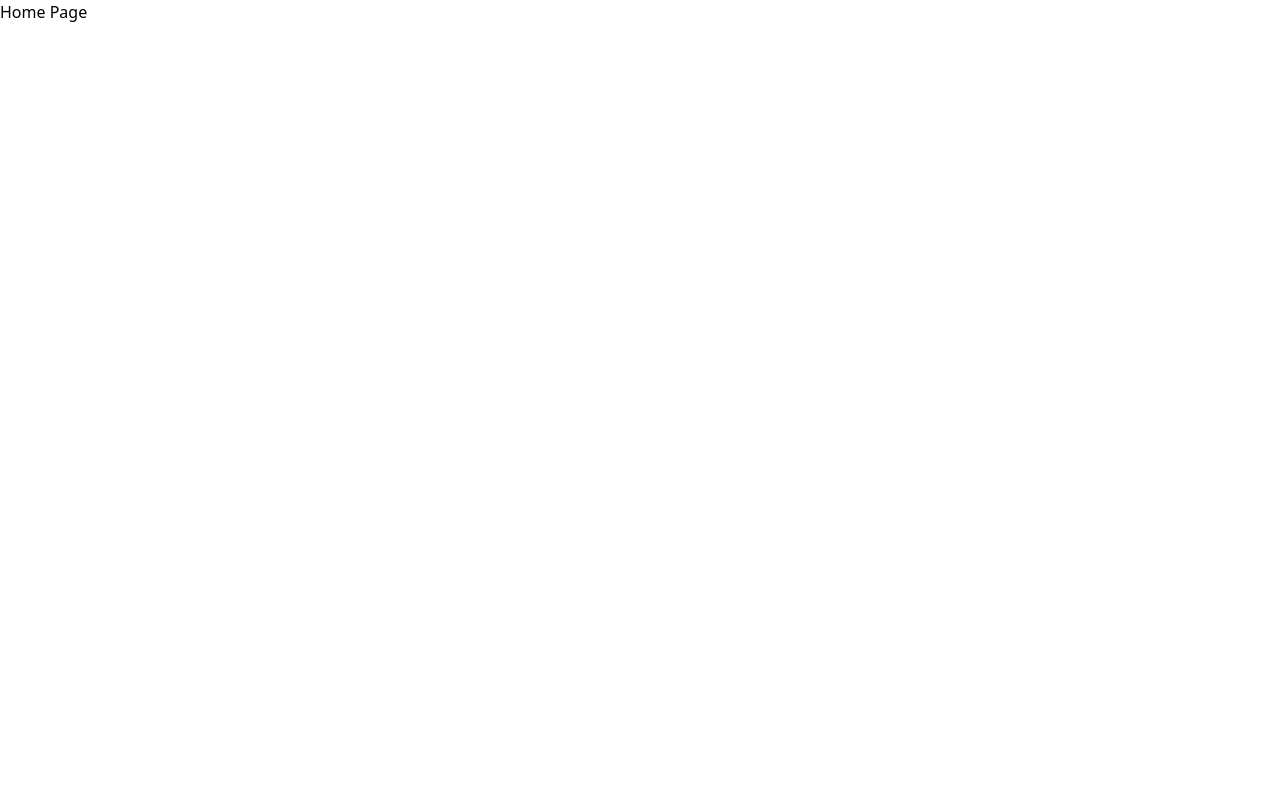
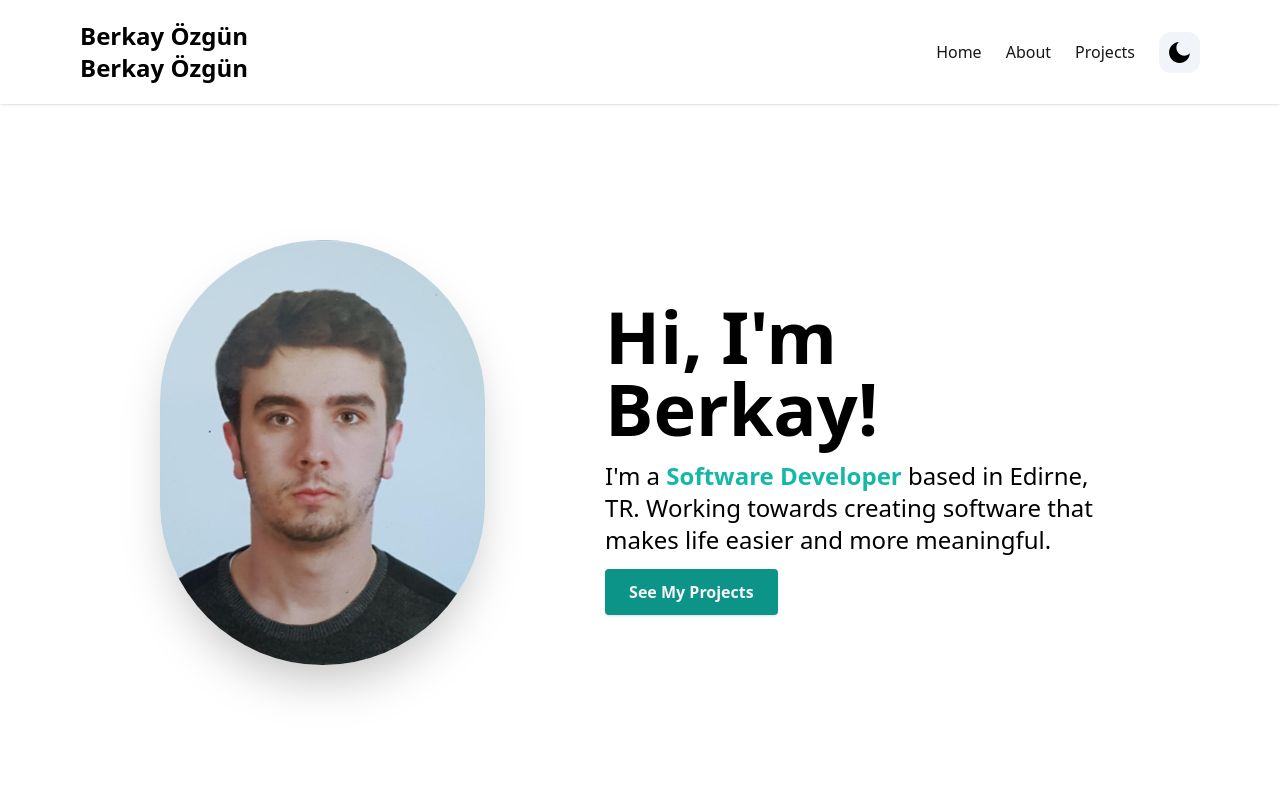
Before and after one commit to Berkayozgun/berkayozgun-portfolio, a React (Vite) app: page / in a window 1280 px wide. Shown: the top 800 px of the page. Built offline with nearby package versions, Linux system fonts and the light colour scheme.

Commit message:
Refactor App component and remove unnecessary imports

```diff
--- a/src/App.tsx
+++ b/src/App.tsx
@@ -1,7 +1,8 @@
-import React from "react";
+// src/App.tsx
+import React, { ReactNode } from 'react';
 
 interface AppProps {
-  children: React.ReactNode;
+  children: ReactNode;
 }
 
 const App: React.FC<AppProps> = ({ children }) => {
--- a/src/components/HeroSection.tsx
+++ b/src/components/HeroSection.tsx
@@ -1,7 +1,7 @@
 const HeroSection = () => {
   return (
     <section id='home'>
-      <div className='flex flex-col text-center items-center justify-center animate-fadeIn animation-delay-2 my-10 py-16 sm:py-32 md:py-48 md:flex-row md:space-x-4 md:text-left'>
+      <div className='flex flex-col text-center items-center justify-center animate-fadeIn animation-delay-2 my-10 p-40 sm:py-32 md:py-48 md:flex-row md:space-x-4 md:text-left'>
         <div className='md:mt-2 md:w-1/2'>
           <img
             src='/headshot.jpg'
--- a/src/components/Navbar.tsx
+++ b/src/components/Navbar.tsx
@@ -28,7 +28,6 @@ const NAV_ITEMS: Array<NavItem> = [
 export default function Navbar() {
   const { systemTheme, theme, setTheme } = useTheme();
   const currentTheme = theme === "system" ? systemTheme : theme;
-  // const pathname = usePathname()
   const [navbar, setNavbar] = useState(false);
   return (
     <header className='w-full mx-auto px-4 sm:px-20 fixed top-0 z-50 shadow bg-white dark:bg-stone-900 dark:border-b dark:border-stone-600'>
--- a/src/main.tsx
+++ b/src/main.tsx
@@ -3,13 +3,14 @@ import ReactDOM from "react-dom/client";
 import { BrowserRouter as Router, Route, Routes } from "react-router-dom";
 import App from "./App";
 import "./index.css";
+import Home from "./pages/Home";
 
 ReactDOM.createRoot(document.getElementById("root")!).render(
   <React.StrictMode>
     <Router>
       <App>
         <Routes>
-          <Route path='/' element={<div>Home Page</div>} />
+          <Route path='/' element={<Home />} />
         </Routes>
       </App>
     </Router>
--- /dev/null
+++ b/src/pages/Home.jsx
@@ -0,0 +1,20 @@
+import React from "react";
+import HeroSection from "../components/HeroSection";
+import ProjectsSection from "../components/ProjectsSection";
+import Footer from "../components/Footer";
+import Navbar from "../components/Navbar";
+import AboutSection from "../components/AboutSection";
+
+const Home = () => {
+  return (
+    <div>
+      <Navbar />
+      <HeroSection />
+      <AboutSection />
+      <ProjectsSection />
+      <Footer />
+    </div>
+  );
+};
+
+export default Home;
```
